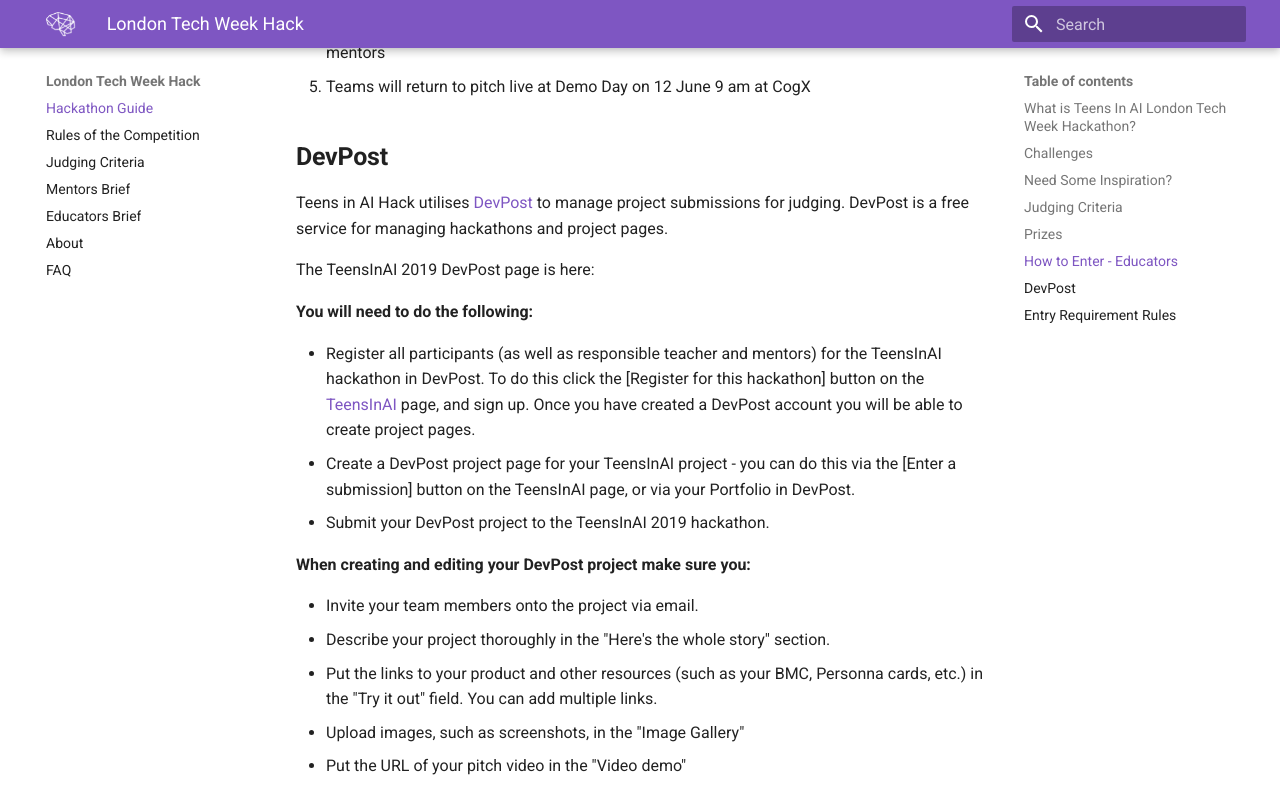
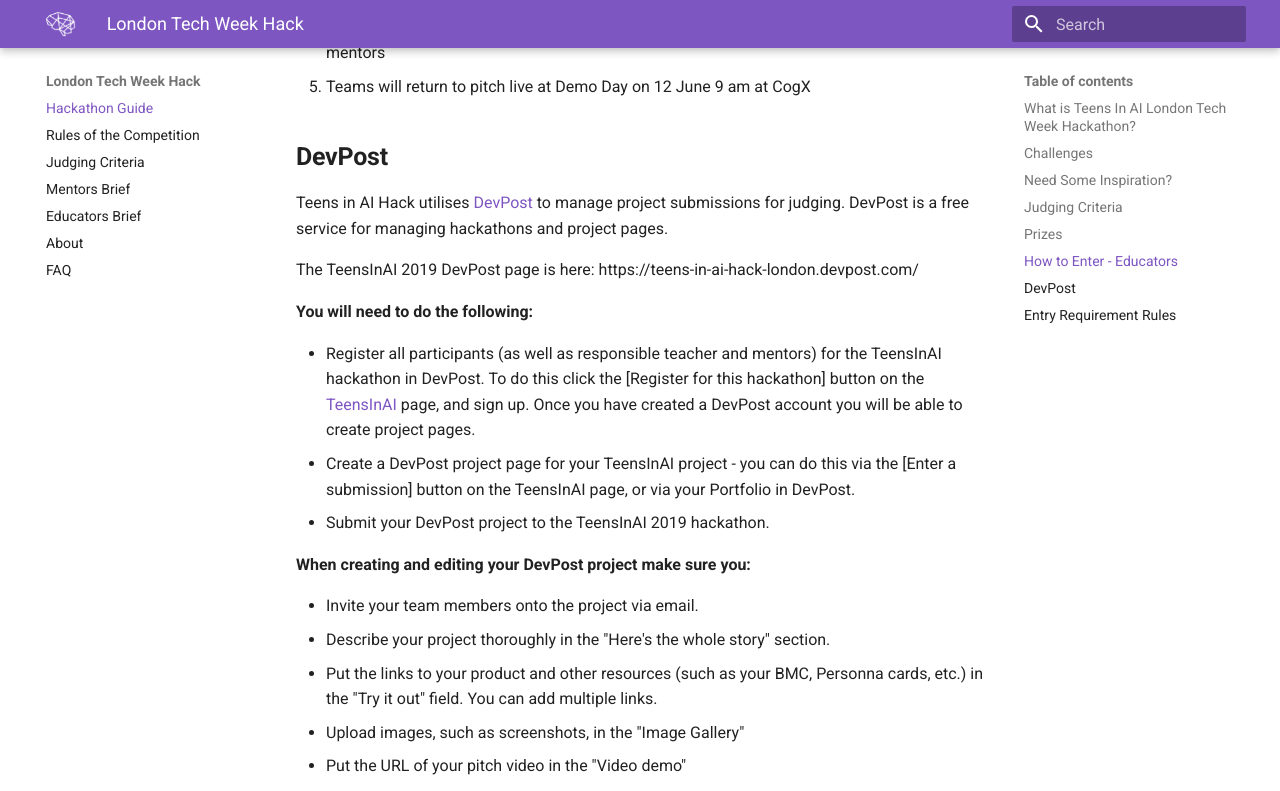
Before and after one commit to elenasinel/tech-week, an MkDocs documentation site: the page built from docs/index.md, in a window 1280 px wide and 900 px high, scrolled down 4587 px, cut to the strip 0-791 px from the top of the window. Built offline with MkDocs 1.6.1 and Material for MkDocs 9.7.7, drawn with Linux system fonts in a browser that asks for light colours; some of the changed lines change nothing that is shown; some of the changed text lies outside the part shown.

Commit message:
Update Documentation “index”

```diff
--- a/docs/index.md
+++ b/docs/index.md
@@ -69,7 +69,7 @@
 
 Teens in AI Hack utilises [DevPost](https://devpost.com) to manage project submissions for judging. DevPost is a free service for managing hackathons and project pages.
 
-The TeensInAI 2019 DevPost page is here:
+The TeensInAI 2019 DevPost page is here: https://teens-in-ai-hack-london.devpost.com/
 
 **You will need to do the following:**
 
@@ -107,7 +107,7 @@
 
 Competition opens May 10, 2019 - closes on 24 May, 2019
 
-All videos must be submitted by **5 pm May 24, 2019** on Devpost
+All videos must be submitted by **5 pm May 24, 2019** on Devpost (https://teens-in-ai-hack-london.devpost.com/)
 
 **Regional Shortlisting:** (20 finalist teams announced June 1, 2019)
 
```
